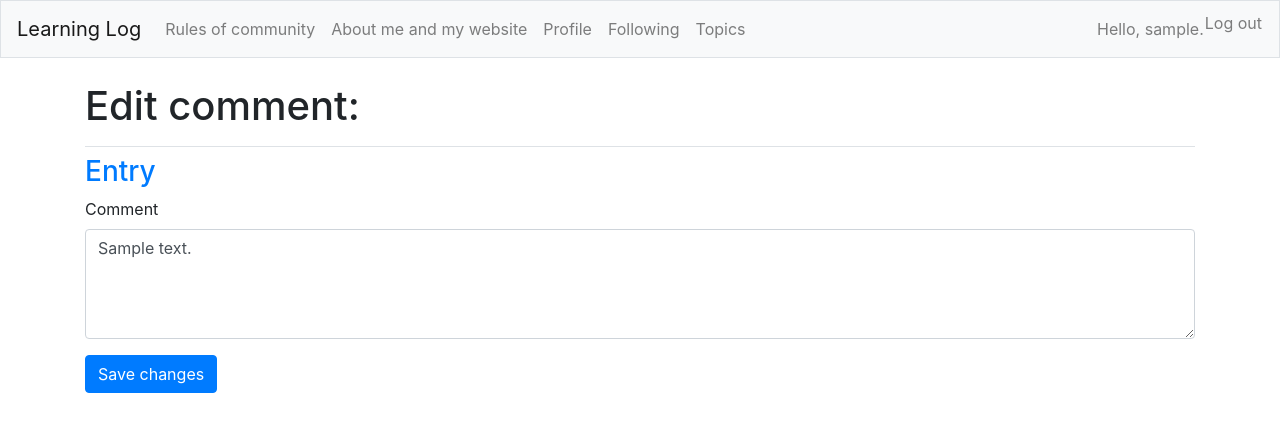
After one commit to djunior-python/learning_log, a Django app: page /edit_comment/1/ in a window 1280 px wide. The commit adds this page. Shown: the top 432 px of the page. Run offline with Django 5.2, Linux system fonts and the light colour scheme; a user stored in the database is signed in; tables that the repository leaves empty hold one stand-in row (values such as "Sample post"); some libraries are stand-ins or nearby versions.

Commit message:
реалізація коментарів додани валідатори розміру та типу файлів і зображень, додано систему скарг до коментарів

```diff
--- a/learning_log/settings.py
+++ b/learning_log/settings.py
@@ -131,3 +131,6 @@ DEFAULT_FILE_STORAGE = 'cloudinary_storage.storage.MediaCloudinaryStorage'
 
 MEDIA_URL = '/media/'
 MEDIA_ROOT = os.path.join(BASE_DIR, 'media')
+
+DATE_UPLOAD_MAX_MEMORY_SIZE = 30 * 1024 * 1024  # 30 MB
+FILE_UPLOAD_MAX_MEMORY_SIZE = 30 * 1024 * 1024  # 30 MB
--- a/learning_logs/forms.py
+++ b/learning_logs/forms.py
@@ -1,5 +1,5 @@
 from django import forms
-from  .models import Topic, Entry, Files, Images, Complaint
+from  .models import Topic, Entry, Comment, Files, Images, ComplaintTopic, ComplaintComment
 
 
 class TopicForm(forms.ModelForm):
@@ -17,12 +17,34 @@ class EntryForm(forms.ModelForm):
         widgets = {'text': forms.Textarea(attrs={'cols': 80})}
 
 
+class CommentForm(forms.ModelForm):
+    class Meta:
+        model = Comment
+        fields = ['text']
+        labels = {'text': 'Comment',}
+        widgets = {'text': forms.Textarea(attrs={'cols': 80, 'rows':4}),}
+
+
 class FileForm(forms.ModelForm):
     class Meta:
         model = Files
         fields = ['file']
         labels = {'file': 'File'}
         widgets = {'file': forms.ClearableFileInput()}
+
+    def clean_file(self):
+        file = self.cleaned_data.get('file')
+        if file:
+            if file.size > 10 * 1024 * 1024:  # 10 MB limit
+                raise forms.ValidationError("File size should not exceed 10 MB.")
+            if not file.name.lower().endswith(('.pdf', '.doc', '.docx', '.txt',
+                                               '.xls', '.xlsx', '.pptx', '.ppt',
+                                               '.psd', '.zip', '.rar', 'mp3',
+                                               '.ogg', '.wav', '.aac', '.wma',
+                                               '.flac', '.wmv', '.mp4', '.webm',
+                                               '.mov', '.avi', '.flv')):
+                raise forms.ValidationError("Unsupported file type.")
+        return file
 
 
 class ImageForm(forms.ModelForm):
@@ -32,10 +54,19 @@ class ImageForm(forms.ModelForm):
         labels = {'image': 'Image'}
         widgets = {'image': forms.ClearableFileInput()}
 
+    def clean_image(self):
+        image = self.cleaned_data.get('image')
+        if image:
+            if image.size > 5 * 1024 * 1024:  # 5 MB limit
+                raise forms.ValidationError("Image size should not exceed 5 MB.")
+            if not image.name.lower().endswith(('.jpg', '.svg', '.avif', '.psd', '.ai', '.png', '.gif', '.bmp', '.tiff', '.webp')):
+                raise forms.ValidationError("Unsupported image type.")
+        return image
 
-class ComplaintForm(forms.ModelForm):
+
+class ComplaintTopicForm(forms.ModelForm):
     class Meta:
-        model = Complaint
+        model = ComplaintTopic
         fields = ["text"]
 
     def __init__(self, *args, **kwargs):
@@ -47,8 +78,8 @@ class ComplaintForm(forms.ModelForm):
     def clean(self):
         cleaned_data = super().clean()
 
-        if Complaint.objects.filter(owner=self.owner, topic=self.topic).exists():
-            raise forms.ValidationError("Ви вже залишали скаргу на цю тему.")
+        if ComplaintTopic.objects.filter(owner=self.owner, topic=self.topic).exists():
+            raise forms.ValidationError("You have already filed a complaint about this topic.")
 
         return cleaned_data
 
@@ -60,3 +91,32 @@ class ComplaintForm(forms.ModelForm):
         if commit:
             complaint.save()
         return complaint
+
+
+class ComplaintCommentForm(forms.ModelForm):
+    class Meta:
+        model = ComplaintComment
+        fields = ["text"]
+
+    def __init__(self, *args, **kwargs):
+        self.owner = kwargs.pop("owner", None)   # автор скарги
+        self.comment = kwargs.pop("comment", None)   # коментар на який скаржаться
+        self.offender = kwargs.pop("offender", None)  # порушник
+        super().__init__(*args, **kwargs)
+
+    def clean(self):
+        cleaned_data = super().clean()
+
+        if ComplaintComment.objects.filter(owner=self.owner, comment=self.comment).exists():
+            raise forms.ValidationError("You have already filed a complaint about this comment.")
+
+        return cleaned_data
+
+    def save(self, commit=True):
+        complaint = super().save(commit=False)
+        complaint.owner = self.owner
+        complaint.comment = self.comment
+        complaint.offender = self.offender
+        if commit:
+            complaint.save()
+        return complaint
--- a/learning_logs/templates/learning_logs/create_complaint.html
+++ b/learning_logs/templates/learning_logs/create_complaint.html
@@ -2,14 +2,14 @@
 {% load bootstrap4 %}
 
 {% block page_header %}
-    <h2>Скарга на тему: {{ topic.title }}</h2>
+    <h2>Complaint about {{ data.title }}</h2>
 {% endblock page_header %}
 
 {% block content %}
     <form method="post" class="form">
         {% csrf_token %}
         {% bootstrap_form form %}
-        <button type="submit" class="btn btn-danger">Відправити скаргу</button>
-        <a href="{% url 'learning_logs:topic' topic.id %}" class="btn btn-secondary">Скасувати</a>
+        <button type="submit" class="btn btn-danger">Send a complaint</button>
+        <a href="{% url 'learning_logs:topic' data.id %}" class="btn btn-secondary">Cancel</a>
     </form>
 {% endblock content %}
--- /dev/null
+++ b/learning_logs/templates/learning_logs/edit_comment.html
@@ -0,0 +1,24 @@
+{% extends "learning_logs/base.html" %}
+{% load bootstrap4 %}
+
+{% block page_header %}
+    <h1>Edit comment:</h1>
+{% endblock page_header %}
+
+{% block content %}
+
+    <h3><a href="{% url 'learning_logs:entry_detail' comment.entry.id %}">Entry</a></h3>
+    {% if comment.owner == user %}
+        <form action="{% url 'learning_logs:edit_comment' comment.id %}"
+            method="post"
+            class="form">
+            {% csrf_token %}
+            {% bootstrap_form form %}
+
+            {% buttons %}
+                <button name="submit" class="btn btn-primary">Save changes</button>
+            {% endbuttons %}
+        </form>
+    {% endif %}
+
+{% endblock content %}
--- a/learning_logs/templates/learning_logs/topic.html
+++ b/learning_logs/templates/learning_logs/topic.html
@@ -22,7 +22,7 @@
     {% endif %}
     <!-- Кнопка скарги -->
     {% if user.is_authenticated and topic.owner != user %}
-        <a href="{% url 'learning_logs:create_complaint' topic.id %}"
+        <a href="{% url 'learning_logs:create_complaint_topic' topic.id %}"
            class="btn btn-outline-warning btn-sm">
            🚩 To complain
         </a>
--- a/learning_logs/templates/learning_logs/topics_list.html
+++ b/learning_logs/templates/learning_logs/topics_list.html
@@ -22,7 +22,7 @@
         <a href="{% url 'learning_logs:publish_topic' topic.id %}" class="btn btn-outline-dark btn-sm">unpublish topic</a>
       {% endif %}
       {% if topic.owner != user %}
-        <a href="{% url 'learning_logs:create_complaint' topic.id %}" class="btn btn-outline-danger btn-sm">🚩 To complain</a>
+        <a href="{% url 'learning_logs:create_complaint_topic' topic.id %}" class="btn btn-outline-danger btn-sm">🚩 To complain</a>
       {% endif %}
     </div>
   </div>
--- a/learning_logs/urls.py
+++ b/learning_logs/urls.py
@@ -34,12 +34,20 @@ urlpatterns = [
     path('delete_topic/<int:topic_id>', views.delete_topic, name='delete_topic'),
     # Сторінка в разі видалення допису.
     path('delete_entry/<int:entry_id>', views.delete_entry, name='delete_entry'),
-    # Сторінка для подачі скарги.
-    path('complain/<int:topic_id>/', views.create_complaint, name='create_complaint'),
+    # Сторінка для подачі скарги на тему.
+    path('complain_topic/<int:topic_id>/', views.create_complaint_topic, name='create_complaint_topic'),
+    # Сторінка для подачі скарги на коментар.
+    path('complain_comment/<int:comment_id>/', views.create_complaint_comment, name='create_complaint_comment'),
     # Сторінка зі списком силок на профілі користувачів, на яких підписаний поточний користувач.
     path('following/', views.following, name='following'),
+    # Сторінка для додавання коментаря до допису.
+    path('add_comment/<int:entry_id>/', views.add_comment, name='add_comment'),
+    # Сторінка для редагування коментаря.
+    path('edit_comment/<int:comment_id>/', views.edit_comment, name='edit_comment'),
+    # Сторінка для видалення коментаря.
+    path('delete_comment/<int:comment_id>/', views.delete_comment, name='delete_comment'),
     # Сторінка правил спільноти.
-    path('comunity/', views.community, name='community'),
+    path('community/', views.community, name='community'),
     # Сторінка "Про сайт".
     path('about/', views.about, name='about'),
 ]
--- a/learning_logs/views.py
+++ b/learning_logs/views.py
@@ -7,13 +7,13 @@ from django.contrib import messages
 
 from cloudinary.uploader import destroy
 
-from .models import Topic, Entry, Files, Images
-from .forms import TopicForm, EntryForm, FileForm, ImageForm, ComplaintForm
+from .models import Topic, Entry, Comment, Files, Images
+from .forms import TopicForm, EntryForm, CommentForm, FileForm, ImageForm, ComplaintTopicForm, ComplaintCommentForm
 
 # Create your views here.
-def check_owner(request, topic):
+def check_owner(request, obj):
     """Доступ тільки власнику (для редагування, видалення, додавання записів)."""
-    if topic.owner != request.user:
+    if obj.owner != request.user:
         raise Http404
 
 
@@ -166,6 +166,7 @@ def entry_detail(request, entry_id):
     """Відображає повний допис з прикріпленими файлами."""
     entry = get_object_or_404(Entry, id=entry_id)
     topic = entry.topic
+    comments = Comment.objects.filter(entry=entry)
 
     check_owner_or_public(request, topic)
 
@@ -177,6 +178,7 @@ def entry_detail(request, entry_id):
         'topic': topic,
         'images': images,
         'files': files,
+        'comments': comments,
     }
     return render(request, 'learning_logs/entry_detail.html', context)
 
@@ -197,7 +199,7 @@ def new_entry(request, topic_id):
         form_entry = EntryForm(request.POST, request.FILES)
         form_file = FileForm(request.POST, request.FILES)
         form_image = ImageForm(request.POST, request.FILES)
-        if form_entry.is_valid():
+        if form_entry.is_valid() and form_file.is_valid() and form_image.is_valid():
             # 1) Створюємо сам запис
             new_entry = form_entry.save(commit=False)
             new_entry.topic = topic
@@ -241,7 +243,7 @@ def edit_entry(request, entry_id):
         file_form = FileForm(request.POST, request.FILES)
         image_form = ImageForm(request.POST, request.FILES)
 
-        if entry_form.is_valid():
+        if entry_form.is_valid() and file_form.is_valid() and image_form.is_valid():
             entry_form.save()
 
             # Додати нові файли
@@ -320,21 +322,101 @@ def delete_entry(request, entry_id):
 
 
 @login_required
+def add_comment(request, entry_id):
+    entry = get_object_or_404(Entry, id=entry_id)
+    topic = entry.topic
+    check_owner_or_public(request, topic)
+
+    if request.method != 'POST':
+        form = CommentForm()
+    else:
+        form = CommentForm(request.POST)
+        if form.is_valid():
+            new_comment = form.save(commit=False)
+            new_comment.entry = entry
+            new_comment.owner = request.user
+            new_comment.save()
+
+            return redirect('learning_logs:entry_detail', entry_id=entry.id)
+    context = {'form': form, 'entry': entry}
+    return render(request, 'learning_logs/add_comment.html', context)
+
+
+@login_required
+def edit_comment(request, comment_id):
+    comment = get_object_or_404(Comment, id=comment_id)
+    topic = comment.entry.topic
+    check_owner(request, topic)
+
+    if comment.owner != request.user:
+        messages.error(request, "You cannot edit this comment.")
+        return redirect('learning_logs:entry_detail', entry_id = comment.entry.id)
+
+    if request.method != 'POST':
+        form = CommentForm(instance=comment)
+    else:
+        form = CommentForm(request.POST, instance=comment)
+        if form.is_valid():
+            form.save()
+            return redirect('learning_logs:entry_detail', entry_id = comment.entry.id)
+
+    context = {'form': form, 'comment': comment}
+    return render(request, 'learning_logs/edit_comment.html', context)
+
+
+@login_required
+def delete_comment(request, comment_id):
+    comment = get_object_or_404(Comment, id=comment_id)
+    topic = comment.entry.topic
+    check_owner(request, topic)
+
+    if comment.owner != request.user:
+        messages.error(request, "You cannot delete this comment.")
+        return redirect('learning_logs:entry_detail', entry_id = comment.entry.id)
+
+    if request.method == 'POST':
+        entry_id = comment.entry.id
+        comment.delete()
+        return redirect('learning_logs:entry_detail', entry_id=entry_id)
+
+    context = {'comment': comment}
+    return render(request, 'learning_logs/confirm_delete_comment.html', context)
+
+
+@login_required
 @check_blocked
-def create_complaint(request, topic_id):
+def create_complaint_topic(request, topic_id):
     topic = get_object_or_404(Topic, id=topic_id)
     offender = topic.owner  # вважаємо, що власник теми = порушник
 
     if request.method == "POST":
-        form = ComplaintForm(request.POST, owner=request.user, topic=topic, offender=offender)
+        form = ComplaintTopicForm(request.POST, owner=request.user, topic=topic, offender=offender)
         if form.is_valid():
             form.save()
-            messages.success(request, "Скаргу надіслано модераторам.")
+            messages.success(request, "Your complaint has been submitted.")
             return redirect("learning_logs:topic", topic_id=topic.id)
     else:
-        form = ComplaintForm(owner=request.user, topic=topic, offender=offender)
+        form = ComplaintTopicForm(owner=request.user, topic=topic, offender=offender)
 
-    return render(request, "learning_logs/create_complaint.html", {"form": form, "topic": topic})
+    return render(request, "learning_logs/create_complaint.html", {"form": form, "data": topic})
+
+
+@login_required
+@check_blocked
+def create_complaint_comment(request, comment_id):
+    comment = get_object_or_404(Comment, id=comment_id)
+    offender = comment.owner  # вважаємо, що власник коментаря = порушник
+
+    if request.method == "POST":
+        form = ComplaintCommentForm(request.POST, owner=request.user, comment=comment, offender=offender)
+        if form.is_valid():
+            form.save()
+            messages.success(request, "Your complaint has been submitted.")
+            return redirect("learning_logs:entry_detail", entry_id=comment.entry.id)
+    else:
+        form = ComplaintCommentForm(owner=request.user, comment=comment, offender=offender)
+
+    return render(request, "learning_logs/create_complaint.html", {"form": form, "data": comment})
 
 
 def community(request):
```
Also changed, not shown: learning_logs/admin.py (+37 -7 lines), learning_logs/models.py (+66 -14 lines), learning_logs/templates/learning_logs/add_comment.html (added, +21 -0 lines), learning_logs/templates/learning_logs/confirm_delete_comment.html (added, +28 -0 lines), learning_logs/templates/learning_logs/entry_detail.html (+27 -0 lines), learning_logs/utils/validators.py (added, +12 -0 lines), learning_logs/migrations/0007_comment.py (added), learning_logs/migrations/0008_alter_files_file_alter_images_image.py (added), learning_logs/migrations/0009_complaintcomment_complainttopic_delete_complaint.py (added).
